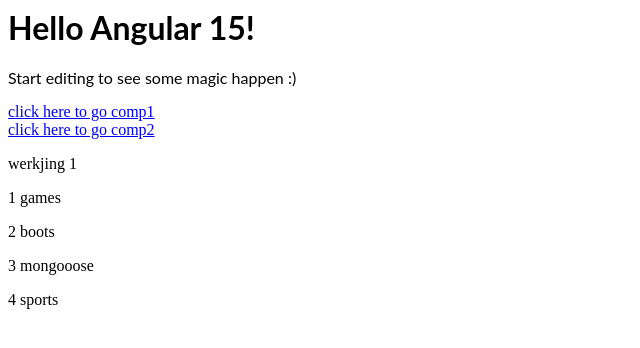
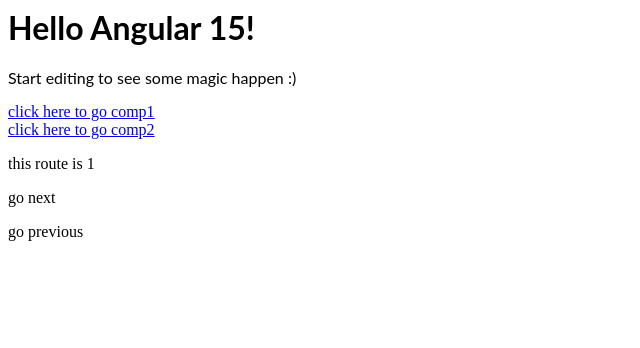
Before and after one commit to Tarunkumarchelumalla/angular-routing, an Angular app: page /depart/1 in a window 1280 px wide. Shown: the top 348 px of the page, without its empty margins (0-640 px from the left). Built offline with nearby package versions, Linux system fonts and the light colour scheme.

Commit message:
router parameteres

```diff
--- a/src/app/app-routin/app-routin.module.ts
+++ b/src/app/app-routin/app-routin.module.ts
@@ -6,8 +6,8 @@
 import { PageComponent } from '../404-page/404-page.component';
 const routes: Routes = [
   { path: '', redirectTo: '/depart', pathMatch: 'full' },
-  { path: 'depart/:id', component: Mycomp1Component },
-  { path: 'depart2', component: Mycomp2Component },
+  { path: 'depart', component: Mycomp1Component },
+  { path: 'depart/:id', component: Mycomp2Component },
   { path: '**', component: PageComponent },
 ];
 @NgModule({
--- a/src/app/mycomp1/mycomp1.component.css
+++ b/src/app/mycomp1/mycomp1.component.css
@@ -0,0 +1,3 @@
+div {
+  cursor: pointer;
+}
--- a/src/app/mycomp1/mycomp1.component.ts
+++ b/src/app/mycomp1/mycomp1.component.ts
@@ -16,7 +16,7 @@
 
   ngOnInit() {}
 
-  onfire(val){
-this.route.navigate(['/depart',val.id])
+  onfire(g){
+    this.route.navigate(['/depart',g.id])
   }
 }
--- a/src/app/mycomp2/mycomp2.component.html
+++ b/src/app/mycomp2/mycomp2.component.html
@@ -1,3 +1,5 @@
-<p>
-mycomp2 works!
-</p>
+<p>this route is {{ id }}</p>
+
+<p (click)="nxt()">go next</p>
+
+<p (click)="prev()">go previous</p>
--- a/src/app/mycomp2/mycomp2.component.ts
+++ b/src/app/mycomp2/mycomp2.component.ts
@@ -1,15 +1,27 @@
 import { Component, OnInit } from '@angular/core';
-
+import { ActivatedRoute, Router, ParamMap } from '@angular/router';
 @Component({
   selector: 'app-mycomp2',
   templateUrl: './mycomp2.component.html',
-  styleUrls: ['./mycomp2.component.css']
+  styleUrls: ['./mycomp2.component.css'],
 })
 export class Mycomp2Component implements OnInit {
-
-  constructor() { }
+  public id;
+  constructor(private ac: ActivatedRoute, private route: Router) {}
 
   ngOnInit() {
+    // this.id = parseInt(this.ac.snapshot.paramMap.get('id'));
+    this.ac.paramMap.subscribe((params: ParamMap) => {
+      let id = parseInt(params.get('id'));
+      this.id = id;
+    });
   }
-
+  nxt() {
+    let nxtid = this.id + 1;
+    this.route.navigate(['/depart', nxtid]);
+  }
+  prev() {
+    let preid = this.id - 1;
+    this.route.navigate(['/depart', preid]);
+  }
 }
```
